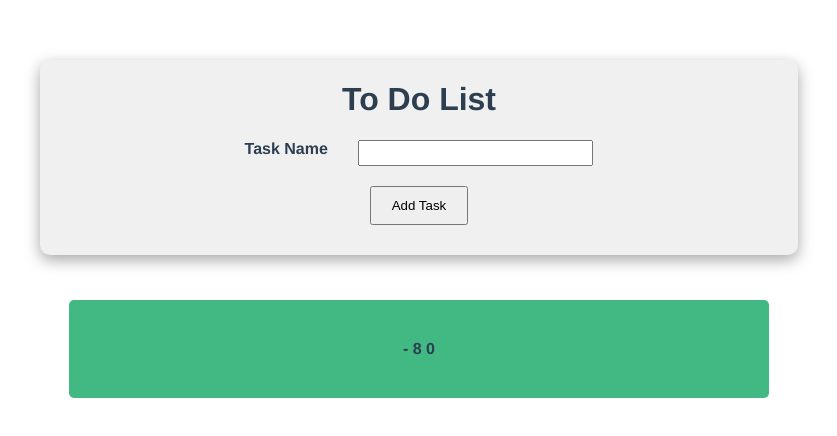
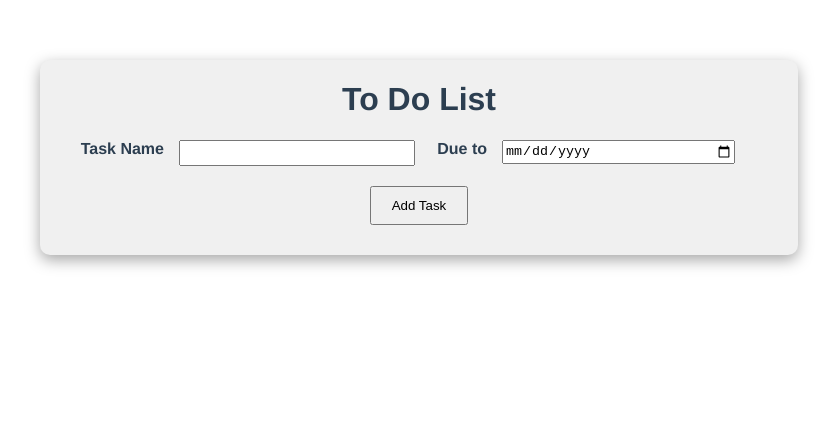
Before and after one commit to kevinu27/todovue, a Vue app: page / in a window 1280 px wide. Shown: the top 436 px of the page, without its empty margins (221-1058 px from the left). Built offline with nearby package versions, Linux system fonts and the light colour scheme.

Commit message:
add, remove, dueTime

```diff
--- a/src/components/HelloWorld.vue
+++ b/src/components/HelloWorld.vue
@@ -5,11 +5,20 @@
     <div class="addTask">
       <label for=""> Task Name</label>
     <input type="text" v-model="taskName" >
+     <label for=""> Due to</label>
+    <input type="date" v-model="dueDate">
 </div>
           <button @click="addTask">Add Task</button>
   </div>
-     <div class="task">
-        <li v-for="(task, index) in tasks" v-bind:key="task" >{{task.name}} - {{task.date}} {{index}} </li>
+     <div class="task" v-if="!emptiness > 0">
+        <li v-for="(task, index) in tasks" v-bind:key="index" >
+        <div class="taskDiv">
+          <div class="closingX"> <h3 @click="removeTask(index)">X</h3> </div>
+          <div>
+        <h2>{{task.name}}</h2></div>
+        <div>
+        due TIme:{{task.deathlineDay}}/{{task.deathlineMonth}} </div>
+        <div> Creation date {{task.CreationDay}}/{{task.CreationMonth}}</div></div> </li>
       </div>
   </div>
 </template>
@@ -22,36 +31,62 @@ export default {
   },
   data() {
     return {
-      tasks:[{
-         name: "",
-         date: new Date().getMonth() + 1}
+      tasks:[
       ],
       taskName: '',
-      // task: {
-      //   name: "",
-      //    date: new Date().getMonth() + 1
-      // }
+      dueDate:"",
+      emptiness: true,
+
     }
 
  },
  methods: {
     addTask() {
-    console.log("-----")
-    // console.log("task",this.task)
-    // const tasknameAfter = this.task
     this.tasks.push({
       name: this.taskName,
-      date: new Date().getMonth() + 1
+      date: new Date().getMonth() + 1,
+      deathlineMonth: parseInt(this.dueDate.substring(5, 7)),
+      deathlineDay: parseInt(this.dueDate.substring(8,10)),
+      CreationMonth: new Date().getMonth() + 1,
+      CreationDay: new Date().getDate()
+
     })
-    // console.log("tasks", this.tasks)
-    // this.taskName = ''
-    //  console.log("-----")
+    console.log("deathline", new Date())
+     console.log("tasks", this.tasks)
+    this.emptiness = false
     },
+   removeTask(index){
+// this.tasks.filter(task => task.index !== index)
+this.tasks.splice(index, 1)
+console.log("index", index)
+   }
   },
   }
 </script>
 
 <style scoped>
+.closingX h3{
+    margin-top: 15px;
+    padding-top: 0;
+
+
+
+}
+.closingX{
+  display: flex;
+  justify-content: flex-end;
+    width: 100%;
+
+}
+
+h2 {
+  margin-top: 0px;
+}
+.taskDiv{
+  display: flex;
+  flex-direction: column;
+  align-items: center;
+}
 .main{display: flex;
   flex-direction: column;
   justify-content: center;
@@ -70,7 +105,7 @@ margin-bottom: 30px;
 }
 label{
   font-weight: bold;
-  margin-right: 30px;
+  margin-right: 15px;
 }
 .task{
 
@@ -84,7 +119,8 @@ label{
 }
 .task li{
   width: 70%;
-  padding: 40px;
+  padding: 30px;
+  padding-top: 0;
     background-color: #42b983;
 margin-top: 15px;
 border-radius: 5px;
@@ -94,6 +130,7 @@ input{
   margin-bottom: 20px;
   width: 30%;
   height: 20px;
+  margin-right: 3%;
 }
 
 .hello{
```
